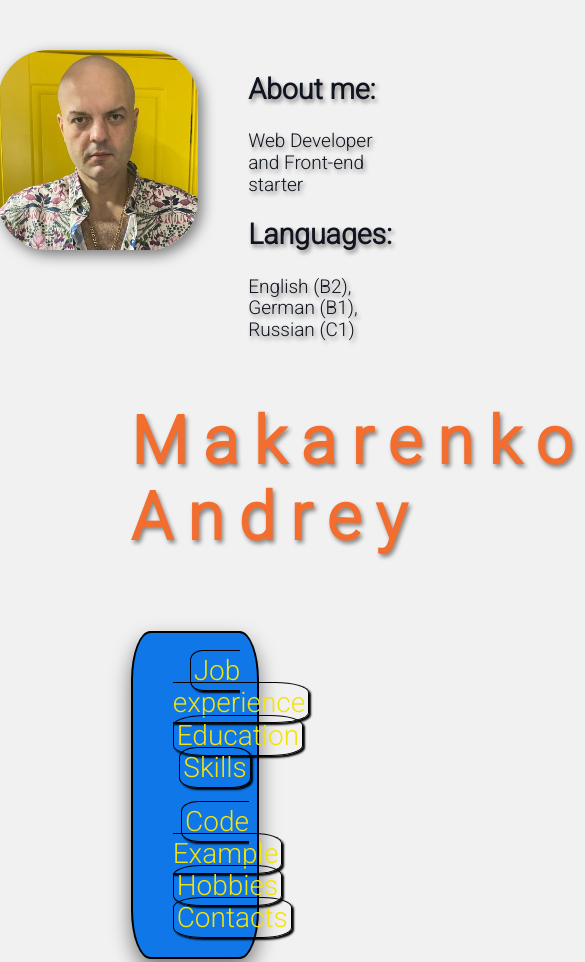
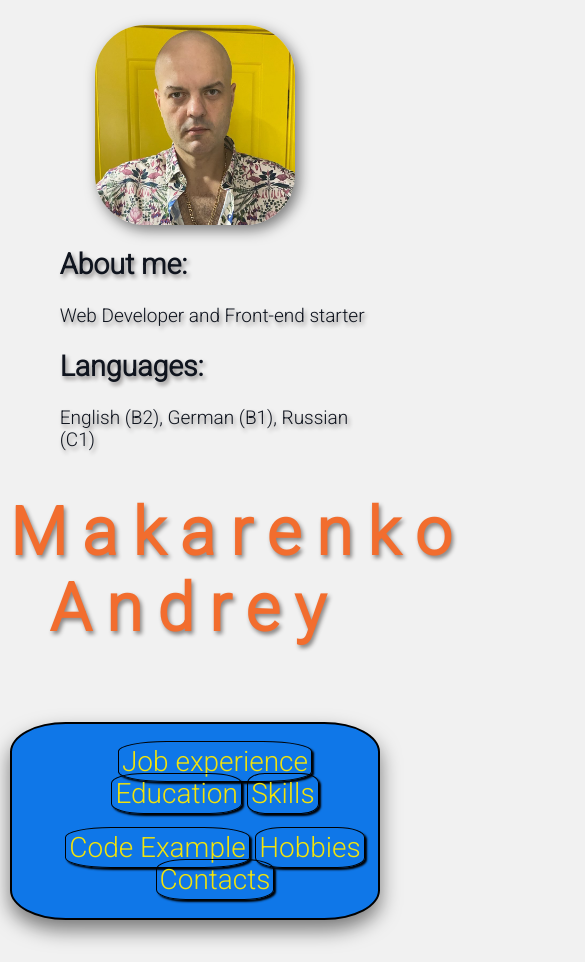
Before and after one commit to klugow/rsschool-cv, a plain HTML site: page index.html in a window 390 px wide. Shown: the top 962 px of the page, 585 px wide, since content can reach past the window. Drawn offline with Linux system fonts and the light colour scheme.

Commit message:
feat: add media adaptive

```diff
--- a/assets/css/style.css
+++ b/assets/css/style.css
@@ -8,13 +8,30 @@ body {
 }
 
  .main {
-    max-width: 33%;
+    max-width: 50%;
     margin: auto;
     margin-top: 50px;
     margin-bottom: 50px;
 }
 
- .main header {
+@media (max-width: 955px) {
+    .main {
+        max-width: 95%;
+        margin-top: 25px;
+        margin-bottom: 25px;
+    }
+    .main .header {
+        display: block;
+        justify-content: center;
+    }
+    .main .header .firstBlock .foto {
+        display: block;
+        margin: auto;
+
+    }
+  }
+
+  .main header {
     display: flex;
     justify-content: center;
 }
```
